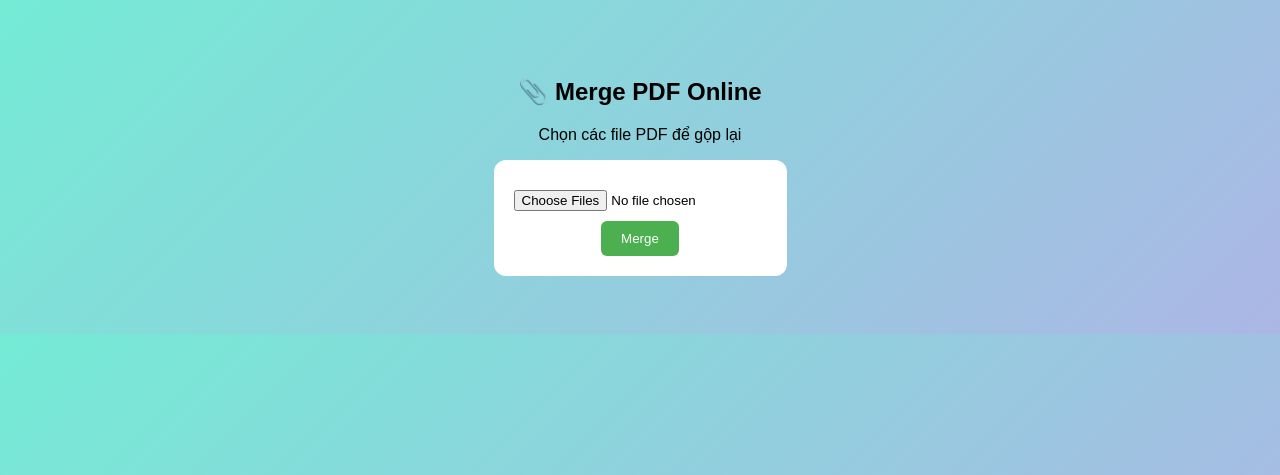
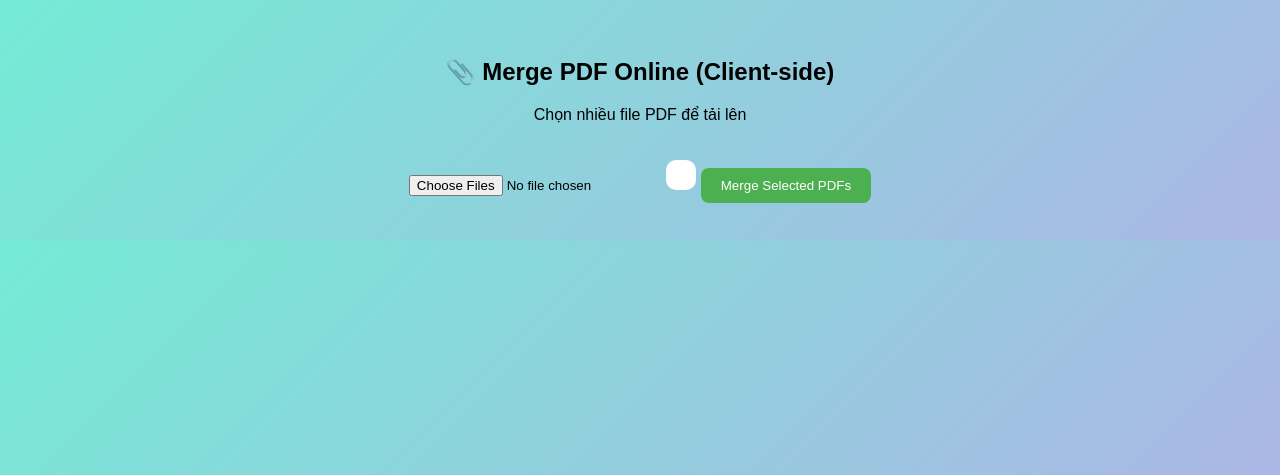
Before and after one commit to minhsang25/merge-pdf-app, a Python web app: template templates/index.html in a window 1280 px wide. Shown: the top 475 px of the page. Run offline with Jinja, Linux system fonts and the light colour scheme; the template is opened without the code that fills it, so the values that code supplies are empty; some libraries are stand-ins or nearby versions.

Commit message:
Update index.html

```diff
--- a/templates/index.html
+++ b/templates/index.html
@@ -3,29 +3,34 @@
 <head>
   <meta charset="UTF-8">
   <meta name="viewport" content="width=device-width, initial-scale=1.0">
-  <title>Merge PDF App</title>
+  <title>Merge PDF Online</title>
+  <script src="https://unpkg.com/pdf-lib/dist/pdf-lib.min.js"></script>
+  <script defer src="script.js"></script>
   <style>
     body {
       font-family: Arial, sans-serif;
+      background: linear-gradient(135deg, #74ebd5, #ACB6E5);
+      padding: 30px;
       text-align: center;
-      background: linear-gradient(135deg, #74ebd5 0%, #ACB6E5 100%);
-      padding: 50px;
     }
-    form {
+    .file-list {
+      margin-top: 20px;
+      display: inline-block;
+      text-align: left;
       background: white;
-      padding: 20px;
-      border-radius: 12px;
-      display: inline-block;
+      padding: 15px;
+      border-radius: 10px;
     }
-    input[type="file"] {
-      margin: 10px 0;
+    .file-item {
+      margin: 5px 0;
     }
     button {
+      margin-top: 20px;
       background-color: #4CAF50;
+      border: none;
       color: white;
-      border: none;
       padding: 10px 20px;
-      border-radius: 6px;
+      border-radius: 8px;
       cursor: pointer;
     }
     button:hover {
@@ -34,11 +39,12 @@
   </style>
 </head>
 <body>
-  <h2>📎 Merge PDF Online</h2>
-  <p>Chọn các file PDF để gộp lại</p>
-  <form method="post" enctype="multipart/form-data">
-    <input type="file" name="pdf_files" multiple accept=".pdf"><br>
-    <button type="submit">Merge</button>
-  </form>
+  <h2>📎 Merge PDF Online (Client-side)</h2>
+  <p>Chọn nhiều file PDF để tải lên</p>
+
+  <input type="file" id="pdfFiles" multiple accept="application/pdf">
+  <div class="file-list" id="fileList"></div>
+
+  <button id="mergeBtn">Merge Selected PDFs</button>
 </body>
 </html>
```
